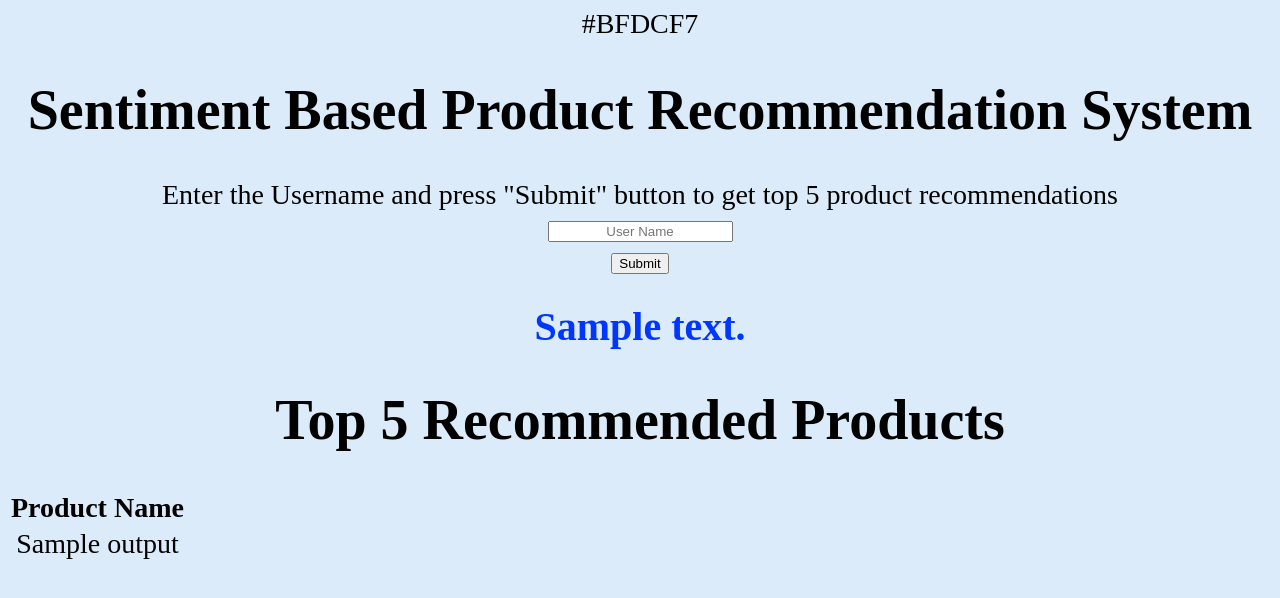
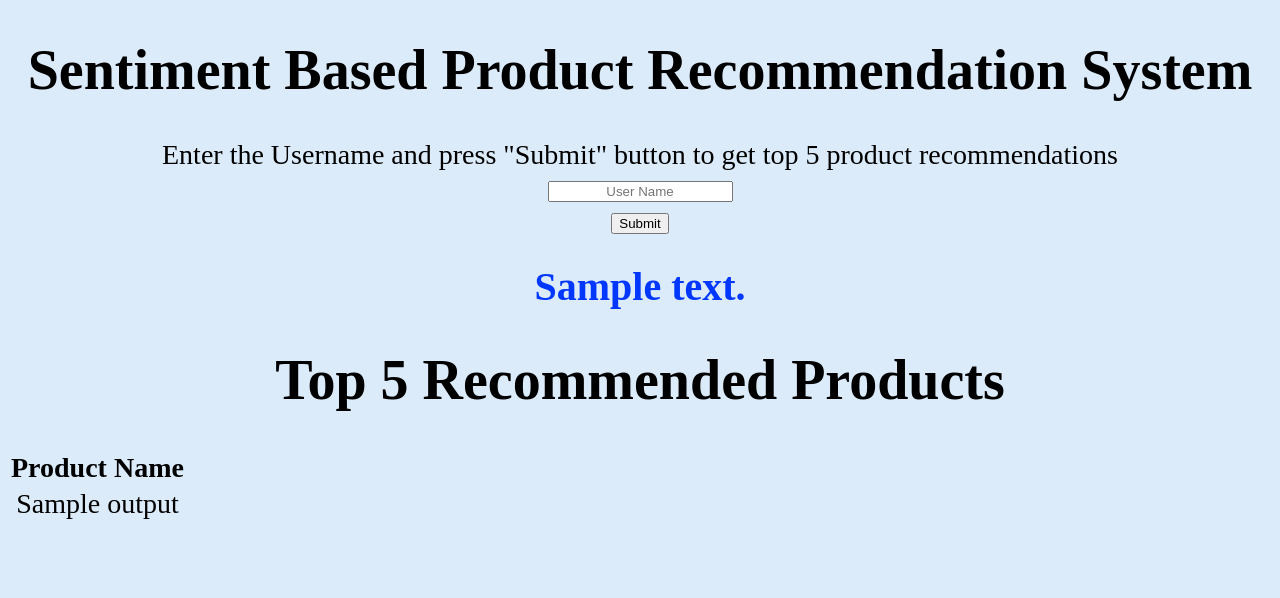
Before and after one commit to prachipokharkar/Sentiment_Based_Product_Recommendation_System, a Flask app: template templates/index.html in a window 1280 px wide. Shown: the top 598 px of the page. Run offline with Flask 2, Linux system fonts and the light colour scheme; the template is opened without the code that fills it: most values are stand-ins (such as "Sample title", 1, 10 or a date in 2020); parts of the project's set-up code (start-up, migrations or seed data) failed here and were passed over.

Commit message:
Update index.html
Cosmetic Changes

```diff
--- a/templates/index.html
+++ b/templates/index.html
@@ -13,7 +13,7 @@
     </style>
 </head>
 
-<body align="center" style="background-color:rgba(191, 220, 247,0.55);">#BFDCF7
+<body align="center" style="background-color:rgba(191, 220, 247,0.55);">
  <div>
 	<h1 style="text-align:center">Sentiment Based Product Recommendation System</h1>
 
```
